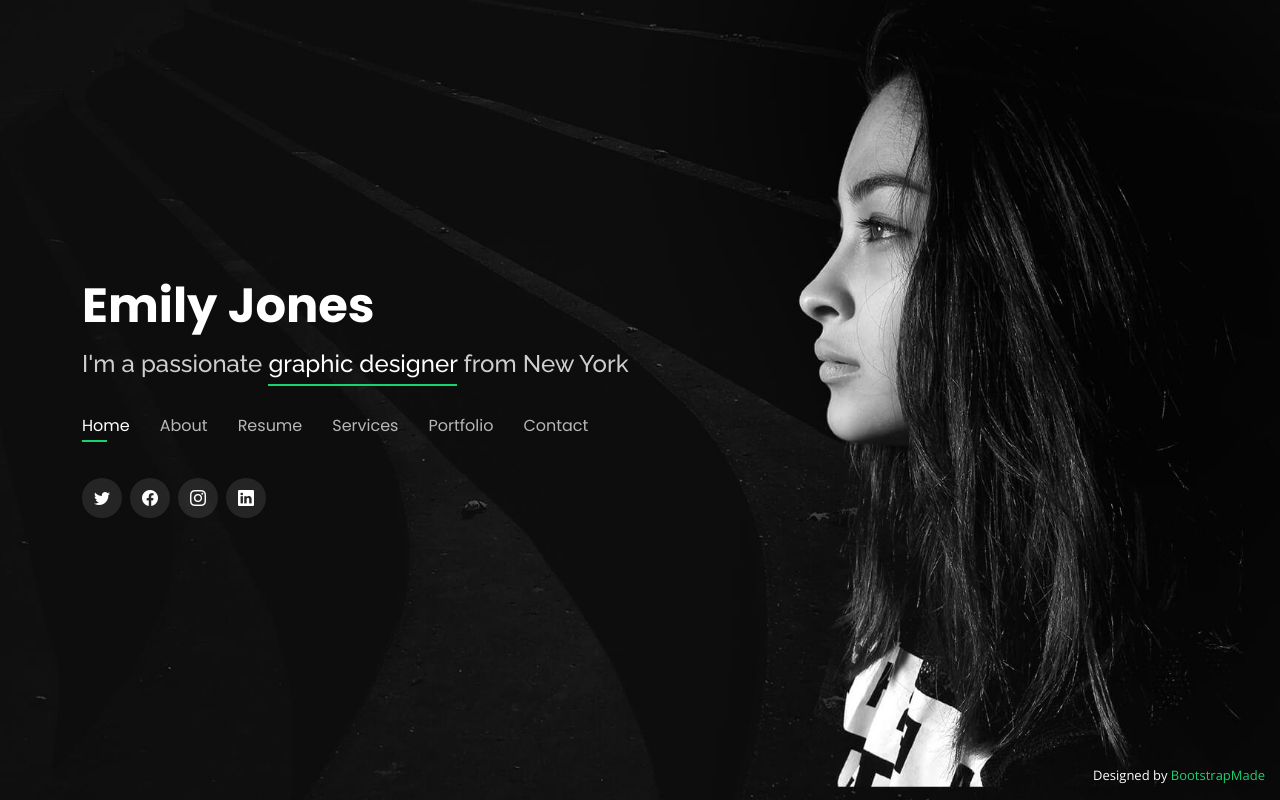
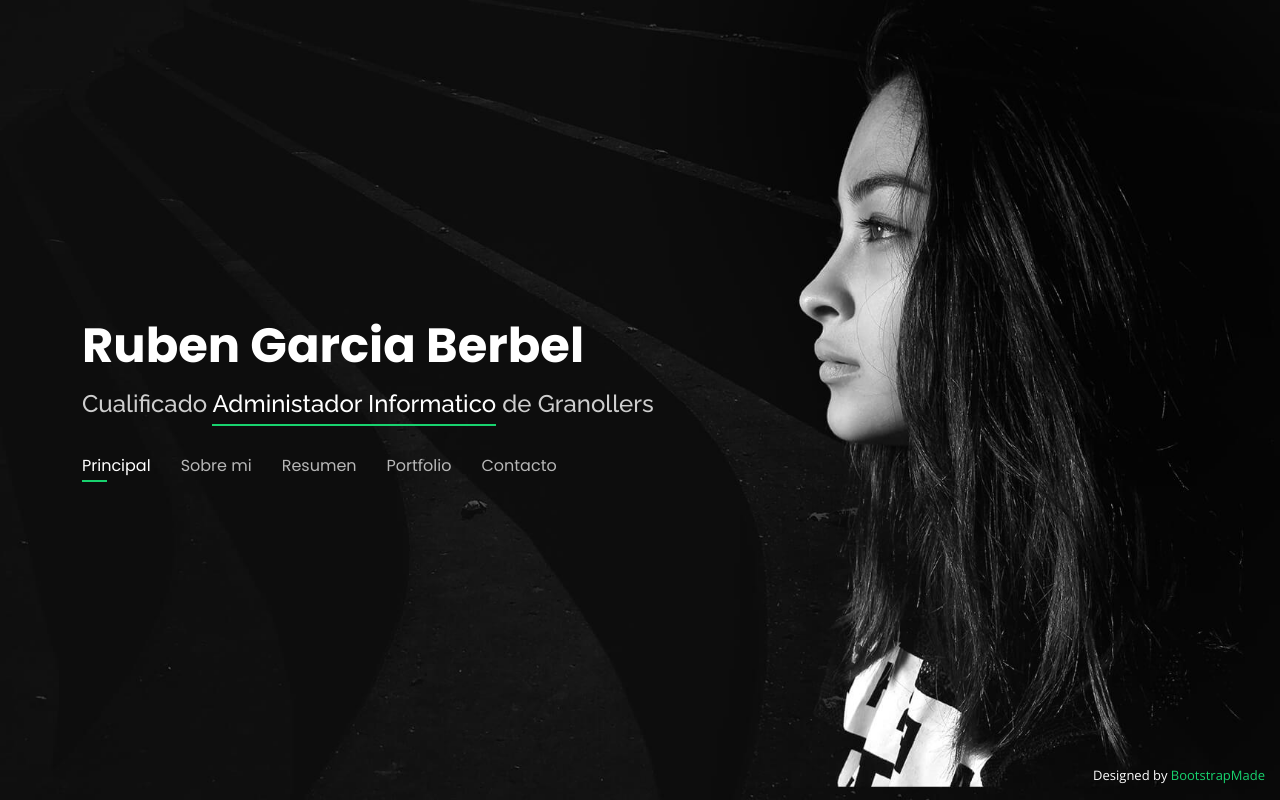
Before and after one commit to goti1996/goti1996.github.io, a plain HTML site: page index.html in a window 1280 px wide. Drawn offline with nearby package versions, Linux system fonts and the light colour scheme.

Commit message:
uptdate2

```diff
--- a/index.html
+++ b/index.html
@@ -5,7 +5,7 @@
   <meta charset="utf-8">
   <meta content="width=device-width, initial-scale=1.0" name="viewport">
 
-  <title>Personal Bootstrap Template</title>
+  <title>Portfolio</title>
   <meta content="" name="description">
   <meta content="" name="keywords">
 
@@ -41,30 +41,29 @@
   <header id="header">
     <div class="container">
 
-      <h1><a href="index.html">Emily Jones</a></h1>
+      <h1><a href="index.html">Ruben Garcia Berbel</a></h1>
       <!-- Uncomment below if you prefer to use an image logo -->
       <!-- <a href="index.html" class="mr-auto"><img src="assets/img/logo.png" alt="" class="img-fluid"></a> -->
-      <h2>I'm a passionate <span>graphic designer</span> from New York</h2>
+      <h2>Cualificado <span>Administador Informatico</span> de Granollers</h2>
 
       <nav id="navbar" class="navbar">
         <ul>
-          <li><a class="nav-link active" href="#header">Home</a></li>
-          <li><a class="nav-link" href="#about">About</a></li>
-          <li><a class="nav-link" href="#resume">Resume</a></li>
-          <li><a class="nav-link" href="#services">Services</a></li>
+          <li><a class="nav-link active" href="#header">Principal</a></li>
+          <li><a class="nav-link" href="#about">Sobre mi</a></li>
+          <li><a class="nav-link" href="#resume">Resumen</a></li>
           <li><a class="nav-link" href="#portfolio">Portfolio</a></li>
-          <li><a class="nav-link" href="#contact">Contact</a></li>
+          <li><a class="nav-link" href="#contact">Contacto</a></li>
         </ul>
         <i class="bi bi-list mobile-nav-toggle"></i>
       </nav><!-- .navbar -->
-
+<!--
       <div class="social-links">
         <a href="#" class="twitter"><i class="bi bi-twitter"></i></a>
         <a href="#" class="facebook"><i class="bi bi-facebook"></i></a>
         <a href="#" class="instagram"><i class="bi bi-instagram"></i></a>
         <a href="#" class="linkedin"><i class="bi bi-linkedin"></i></a>
       </div>
-
+-->
     </div>
   </header><!-- End Header -->
 
```
Also changed, not shown: assets/img/bg2.jpg (added).
